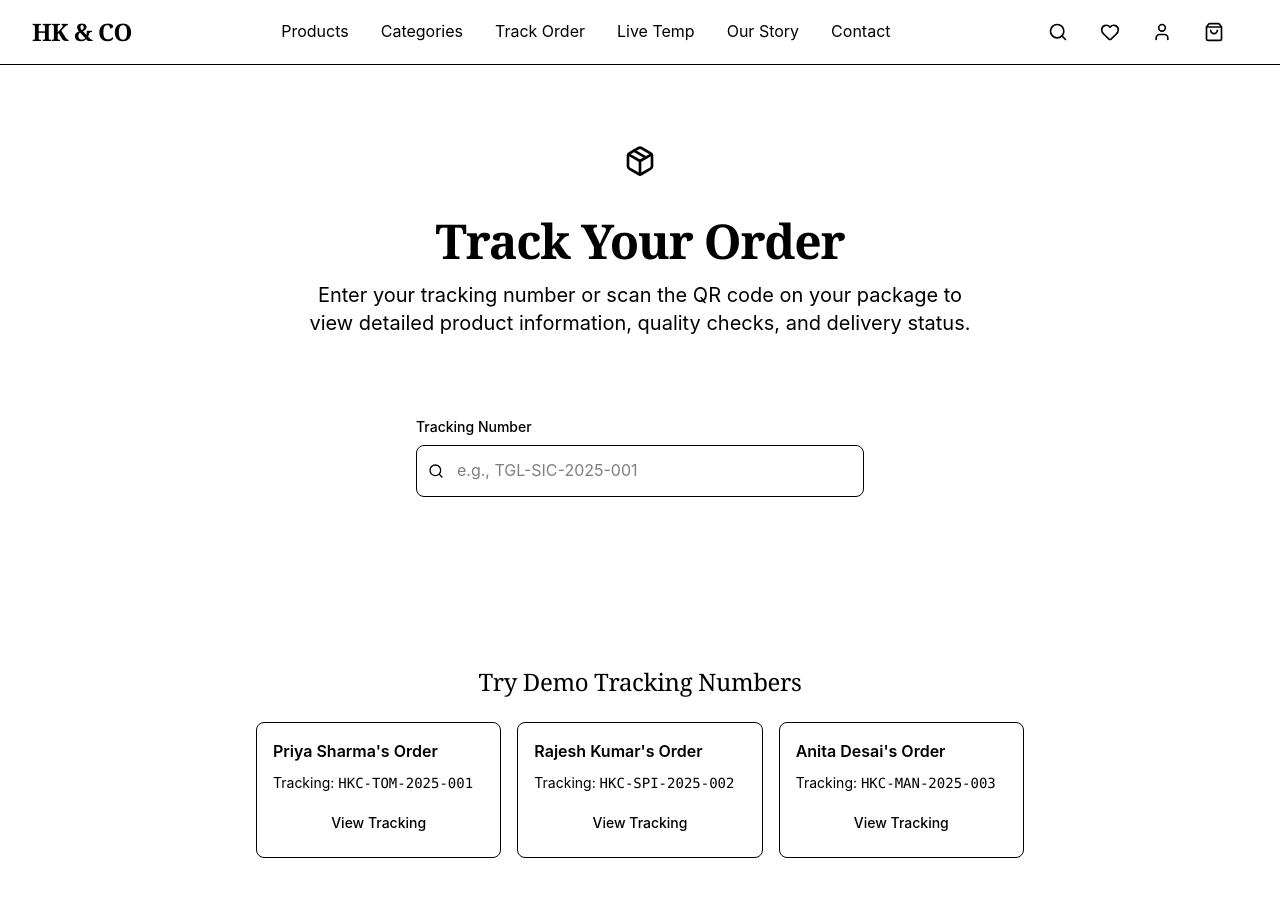
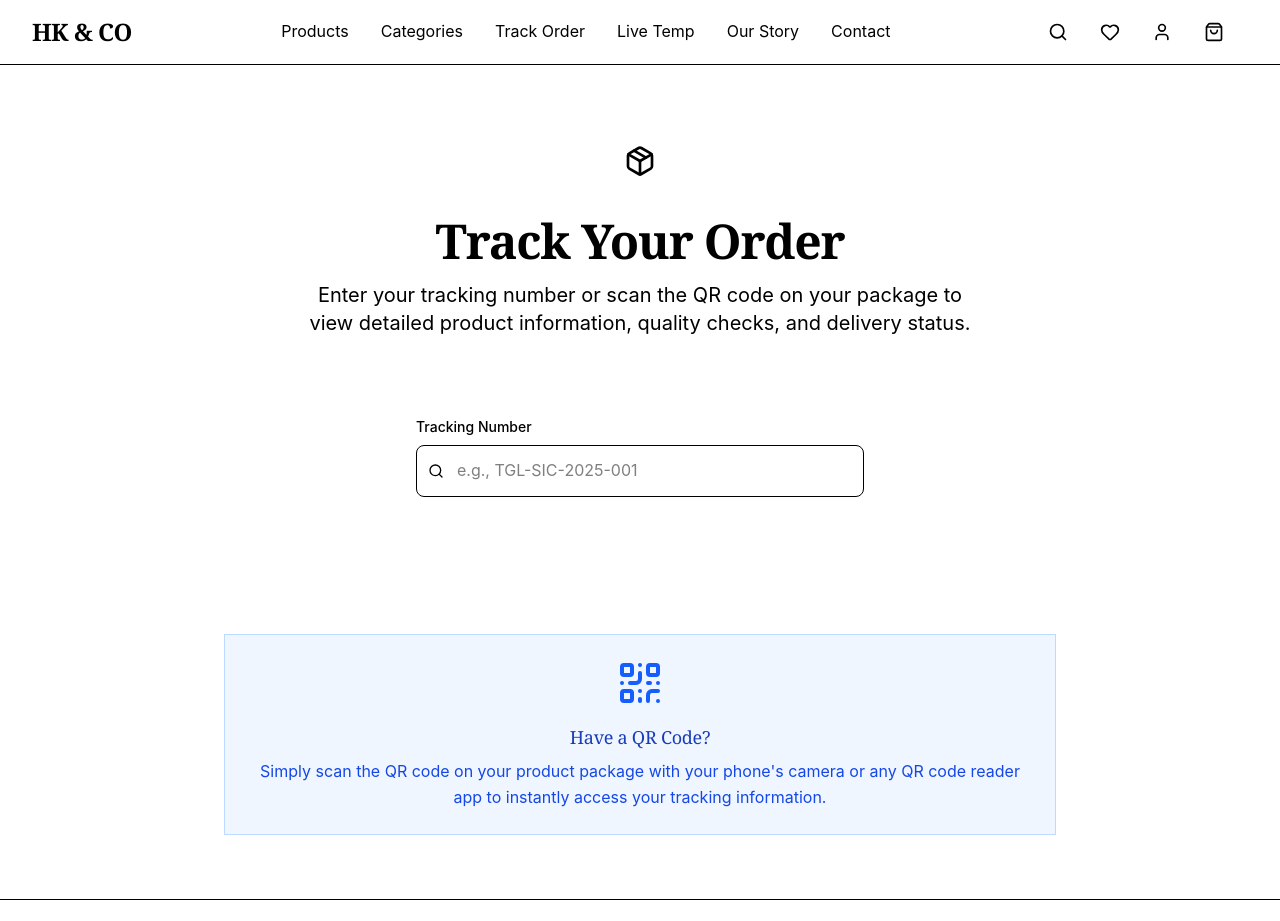
Before and after one commit to mtm-x/hk-co, a Next.js app: page /track in a window 1280 px wide. Shown: the top 921 px of the page. Built offline with nearby package versions, Linux system fonts and the light colour scheme.

Commit message:
refactor website

```diff
--- a/src/app/live-temp/page.tsx
+++ b/src/app/live-temp/page.tsx
@@ -179,22 +179,6 @@ export default function LiveTemperaturePage() {
               </div>
             )}
           </div>
-
-          {/* Info Box */}
-          <div className="bg-blue-50 border border-blue-200 rounded-lg p-6">
-            <h3 className="font-semibold text-foreground mb-2">
-              📡 How This Works
-            </h3>
-            <p className="text-sm text-text-muted mb-3">
-              This page displays real-time temperature and humidity data sent from a Raspberry Pi sensor.
-              The data updates automatically every 1 second when auto-refresh is enabled.
-            </p>
-            <div className="bg-white rounded p-3 font-mono text-xs text-gray-700">
-              <div>API Endpoint: <span className="text-accent-primary">/api/temperature</span></div>
-              <div>Update Interval: <span className="text-accent-primary">1 second</span></div>
-              <div>Data Storage: <span className="text-accent-primary">In-Memory (Demo)</span></div>
-            </div>
-          </div>
         </div>
       </div>
     </Layout>
--- a/src/app/products/[id]/page.tsx
+++ b/src/app/products/[id]/page.tsx
@@ -485,28 +485,6 @@ export default function ProductDetailPage({ params }: ProductDetailPageProps) {
                           </li>
                         </ul>
                       </div>
-
-                      {/* Demo Delivery Link */}
-                      {(() => {
-                        const demoDelivery = mockDeliveries.find(d => d.product_id === product.id);
-                        return demoDelivery ? (
-                          <div className="bg-blue-50 border border-blue-200 p-4 rounded-lg">
-                            <h4 className="font-semibold text-blue-800 mb-2">Demo: View Sample Tracking</h4>
-                            <p className="text-sm text-blue-700 mb-3">
-                              See what the tracking page looks like for a delivered product:
-                            </p>
-                            <a
-                              href={`/track/${demoDelivery.tracking_number}`}
-                              target="_blank"
-                              rel="noopener noreferrer"
-                              className="inline-flex items-center gap-2 bg-blue-600 hover:bg-blue-700 text-white px-4 py-2 rounded-lg text-sm font-medium transition-colors"
-                            >
-                              <ShoppingBag className="w-4 h-4" />
-                              View Demo Tracking Page
-                            </a>
-                          </div>
-                        ) : null;
-                      })()}
                     </div>
 
                     <div>
--- a/src/app/track/page.tsx
+++ b/src/app/track/page.tsx
@@ -82,32 +82,6 @@ export default function TrackPage() {
             </form>
           </div>
 
-          {/* Demo Section */}
-          <div className="bg-white rounded-card shadow-elegant p-8">
-            <h2 className="heading-secondary text-2xl text-foreground mb-6 text-center">
-              Try Demo Tracking Numbers
-            </h2>
-
-            <div className="grid grid-cols-1 md:grid-cols-3 gap-4">
-              {mockDeliveries.map((delivery) => (
-                <div key={delivery.id} className="border border-border-subtle rounded-lg p-4">
-                  <h3 className="font-semibold text-foreground mb-2">
-                    {delivery.customer_name}&apos;s Order
-                  </h3>
-                  <p className="text-sm text-text-muted mb-3">
-                    Tracking: <span className="font-mono">{delivery.tracking_number}</span>
-                  </p>
-                  <button
-                    onClick={() => router.push(`/track/${delivery.tracking_number}`)}
-                    className="w-full bg-neutral-cool hover:bg-border-subtle text-foreground py-2 px-3 rounded-lg text-sm font-medium transition-colors"
-                  >
-                    View Tracking
-                  </button>
-                </div>
-              ))}
-            </div>
-          </div>
-
           {/* QR Instructions */}
           <div className="mt-8 text-center">
             <div className="bg-blue-50 border border-blue-200 rounded-card p-6">
```
